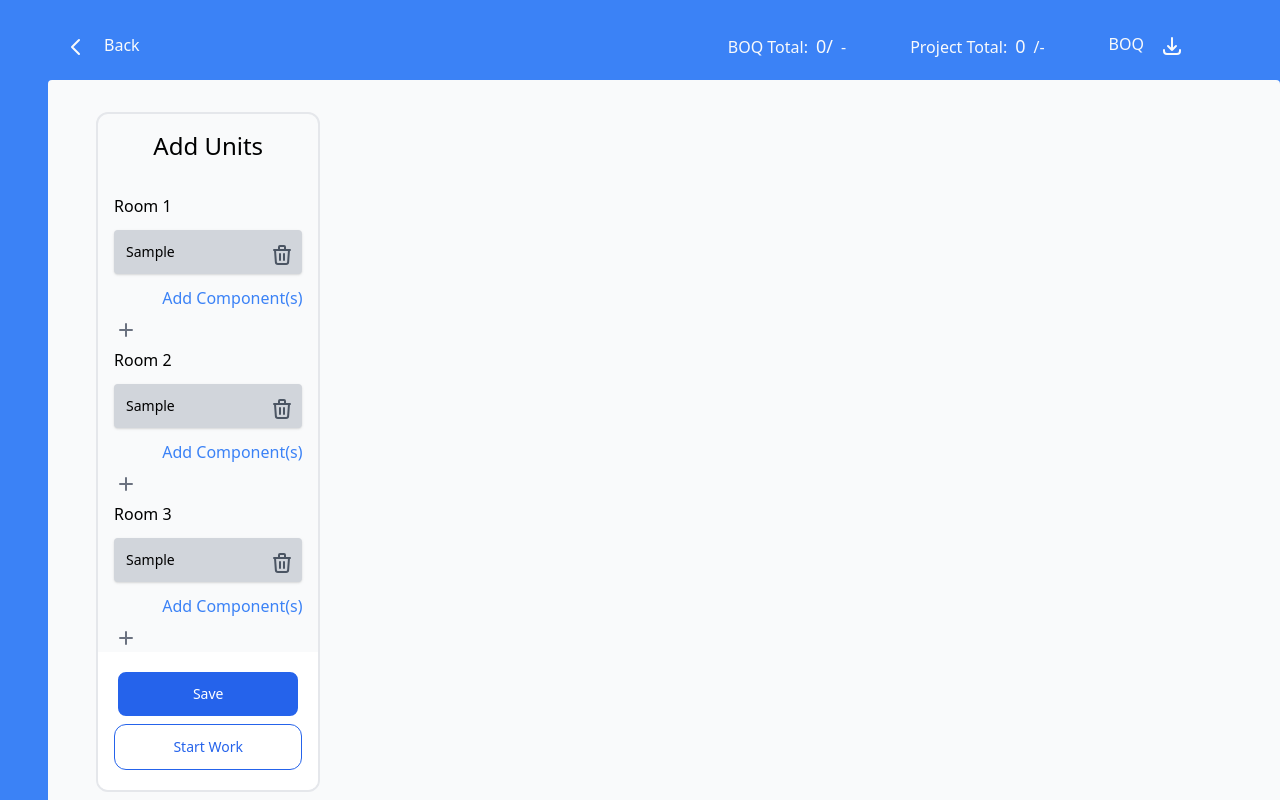
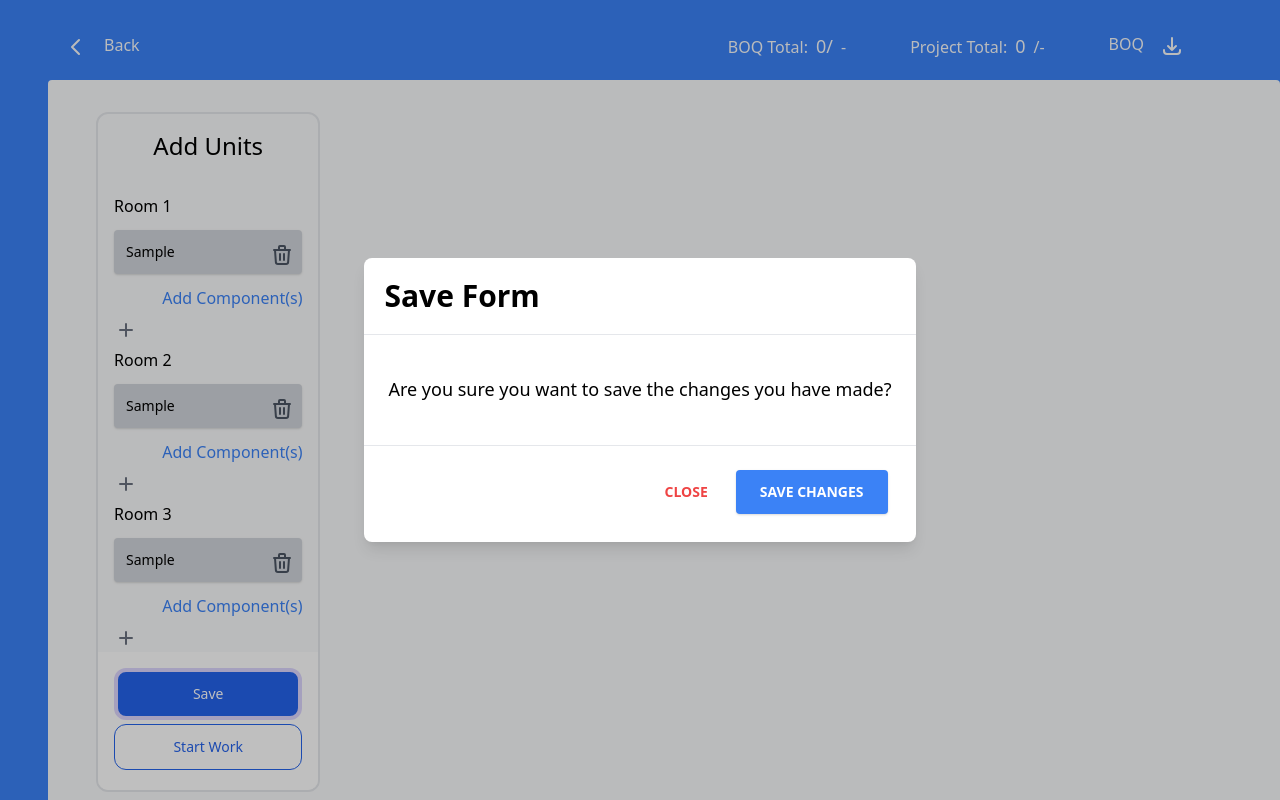
Before and after one commit to vipansh/project-dashbord, a React (Create React App) app: page / in a window 1280 px wide. Both pictures are taken after typing "Sample", "Sample", "Sample" into the empty fields and a click on the button "Save". Shown: the top 800 px of the page. Built offline with nearby package versions, Linux system fonts and the light colour scheme.

Commit message:
Modal warning added

```diff
--- a/src/Layout/HomePage.jsx
+++ b/src/Layout/HomePage.jsx
@@ -4,10 +4,12 @@
 import SingleComponent from "../components/UnitCard/SingleComponent";
 import VendorCard from "../components/VendorCard";
 import { useForm } from "../context/FormContext";
-
+import SaveModal from "../components/SaveModal";
 const HomePage = () => {
   const [savedAnimation, setsavedAnimation] = useState(false);
   const [savedStatus, setSavedStatus] = useState(false);
+  const [showModal, setShowModal] = useState(false);
+
   const {
     activeUnit,
     activeComponent,
@@ -15,9 +17,27 @@
     formData,
     saveToLocalStorage,
   } = useForm();
-
+  function onSaveAnimation() {
+    setsavedAnimation(true);
+    setShowModal(false);
+    saveToLocalStorage();
+    setTimeout(() => {
+      setSavedStatus(true);
+    }, 1000);
+    setTimeout(() => {
+      setsavedAnimation(false);
+      setSavedStatus(false);
+    }, 1800);
+  }
   return (
     <div className="">
+      {showModal && (
+        <SaveModal
+          showModal={showModal}
+          setShowModal={setShowModal}
+          onSaveAnimation={onSaveAnimation}
+        />
+      )}
       <div
         className="grid grid-cols-9 gap-1 h-full bg-gray-50 p-8 rounded"
         style={{ height: "55rem" }}
@@ -36,15 +56,7 @@
             <div className="flex flex-col justify-center items-center">
               <button
                 onClick={() => {
-                  setsavedAnimation(true);
-                  saveToLocalStorage();
-                  setTimeout(() => {
-                    setSavedStatus(true);
-                  }, 1000);
-                  setTimeout(() => {
-                    setsavedAnimation(false);
-                    setSavedStatus(false);
-                  }, 1800);
+                  setShowModal(true);
                 }}
                 disabled={savedAnimation}
                 className={`px-5 py-3 w-full rounded-xl text-sm font-medium text-white bg-blue-600 hover:bg-blue-800 active:bg-grey-900 focus:outline-none border-4 border-white focus:border-purple-200 transition-all `}
--- /dev/null
+++ b/src/components/SaveModal.jsx
@@ -0,0 +1,74 @@
+import React, { useEffect } from "react";
+
+export default function SaveModal({
+  showModal,
+  setShowModal,
+  onSaveAnimation,
+}) {
+  useEffect(() => {
+    const listener = (event) => {
+      // Do nothing if clicking ref's element or descendent elements
+      if (event.target.id !== "outsideClickRef") {
+        return;
+      }
+      setShowModal(false);
+    };
+    document.addEventListener("mousedown", listener);
+    document.addEventListener("touchstart", listener);
+    return () => {
+      document.removeEventListener("mousedown", listener);
+      document.removeEventListener("touchstart", listener);
+    };
+  }, [setShowModal]);
+
+  return (
+    <>
+      <div
+        id="outsideClickRef"
+        className="justify-center items-center flex overflow-x-hidden overflow-y-auto fixed inset-0 z-50 outline-none focus:outline-none"
+      >
+        <div className="relative w-auto my-6 mx-auto max-w-3xl">
+          {/*content*/}
+          <div className="border-0 rounded-lg shadow-lg relative flex flex-col w-full bg-white outline-none focus:outline-none">
+            {/*header*/}
+            <div className="flex items-start justify-between p-5 border-b border-solid border-blueGray-200 rounded-t">
+              <h3 className="text-3xl font-semibold">Save Form</h3>
+              <button
+                className="p-1 ml-auto bg-transparent border-0 text-black opacity-5 float-right text-3xl leading-none font-semibold outline-none focus:outline-none"
+                onClick={() => setShowModal(false)}
+              >
+                <span className="bg-transparent text-black opacity-5 h-6 w-6 text-2xl block outline-none focus:outline-none">
+                  ×
+                </span>
+              </button>
+            </div>
+            {/*body*/}
+            <div className="relative p-6 flex-auto">
+              <p className="my-4 text-blueGray-500 text-lg leading-relaxed">
+                Are you sure you want to save the changes you have made?
+              </p>
+            </div>
+            {/*footer*/}
+            <div className="flex items-center justify-end p-6 border-t border-solid border-blueGray-200 rounded-b">
+              <button
+                className="text-red-500 background-transparent font-bold uppercase px-6 py-2 text-sm outline-none focus:outline-none mr-1 mb-1 ease-linear transition-all duration-150"
+                type="button"
+                onClick={() => setShowModal(false)}
+              >
+                Close
+              </button>
+              <button
+                className="bg-blue-500 text-white active:bg-emerald-600 font-bold uppercase text-sm px-6 py-3 rounded shadow hover:shadow-lg outline-none focus:outline-none mr-1 mb-1 ease-linear transition-all duration-150"
+                type="button"
+                onClick={onSaveAnimation}
+              >
+                Save Changes
+              </button>
+            </div>
+          </div>
+        </div>
+      </div>
+      <div className="opacity-25 fixed inset-0 z-40 bg-black"></div>
+    </>
+  );
+}
```
